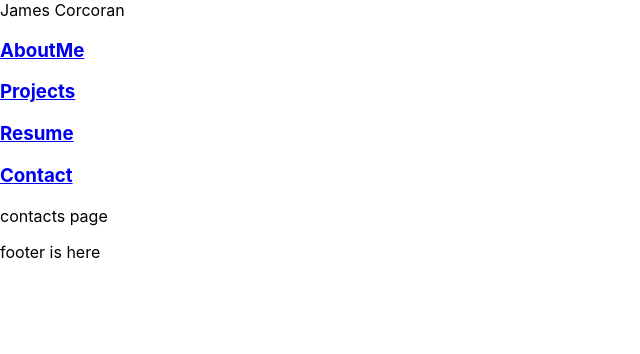
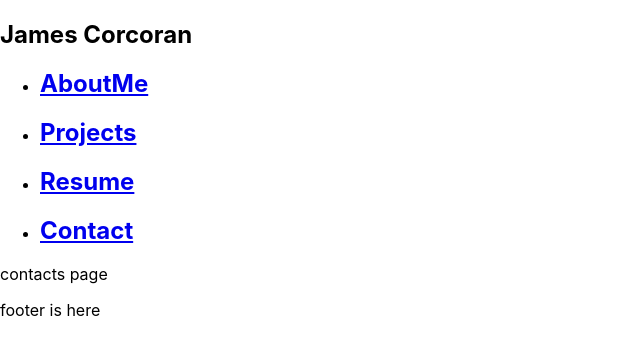
Before and after one commit to jcorcorangithub/react_portfolio, a React (Create React App) app in the folder react_portfolio/: page /contact in a window 1280 px wide. Shown: the top 354 px of the page, without its empty margins (0-640 px from the left). Built offline with nearby package versions, Linux system fonts and the light colour scheme.

Commit message:
edited navbar

```diff
--- a/react_portfolio/src/App.js
+++ b/react_portfolio/src/App.js
@@ -7,17 +7,15 @@ import Footer from './components/footer'
 import Projects from './components/projects'
 import Resume from './components/resume'
 
+import {Navbar, Nav} from 'react-bootstrap';
+
 import { BrowserRouter as Router, Route } from 'react-router-dom';
 
 function App() {
   return (
     <div>
     <Router>
-      <header>James Corcoran
-        {/* <Route exact path ='/navbar'> */}
-          <NavBar />
-        {/* </Route> */}
-      </header>
+        <NavBar />
 
       <Route exact path ='/'>
         <AboutMe />
--- a/react_portfolio/src/components/navbar.js
+++ b/react_portfolio/src/components/navbar.js
@@ -1,30 +1,33 @@
 import React from 'react';
-import {Navbar, Nav} from 'react-bootstrap';
-import { NavLink, Link } from 'react-router-dom';
+//import {Navbar, Nav} from 'react-bootstrap';
+import { Link } from 'react-router-dom';
 
 export default function NavBar(){
     return (
-        <nav className="nav">
-
-            < Link className='links navlinks' to='/'>
-                <h3>AboutMe</h3>
-            </Link>
-
-            < Link className='links navlinks' to='/projects'>
-                <h3>Projects</h3>
-            </Link>
-
-            < Link className='links navlinks' to='/resume'>
-                <h3>Resume</h3>
-            </Link>
-
-            < Link className='links navlinks' to='/contact'>
-                <h3>Contact</h3>
-            </Link>
-
-
+        <nav>
+            <h1>James Corcoran</h1>
+            <ul>
+                <li>
+                    <Link className='link' to='/'>
+                        <h2>AboutMe</h2>
+                    </Link>
+                </li>
+                <li>
+                    <Link className='link' to='/projects'>
+                        <h2>Projects</h2>
+                    </Link>
+                </li>
+                <li>
+                    <Link className='link' to='/resume'>
+                        <h2>Resume</h2>
+                    </Link>
+                </li>
+                <li>
+                    <Link className='link' to='/contact'>
+                        <h2>Contact</h2>
+                    </Link>
+                </li>
+            </ul>
         </nav>
     );
 }
-
-// export default NavBar;
```
